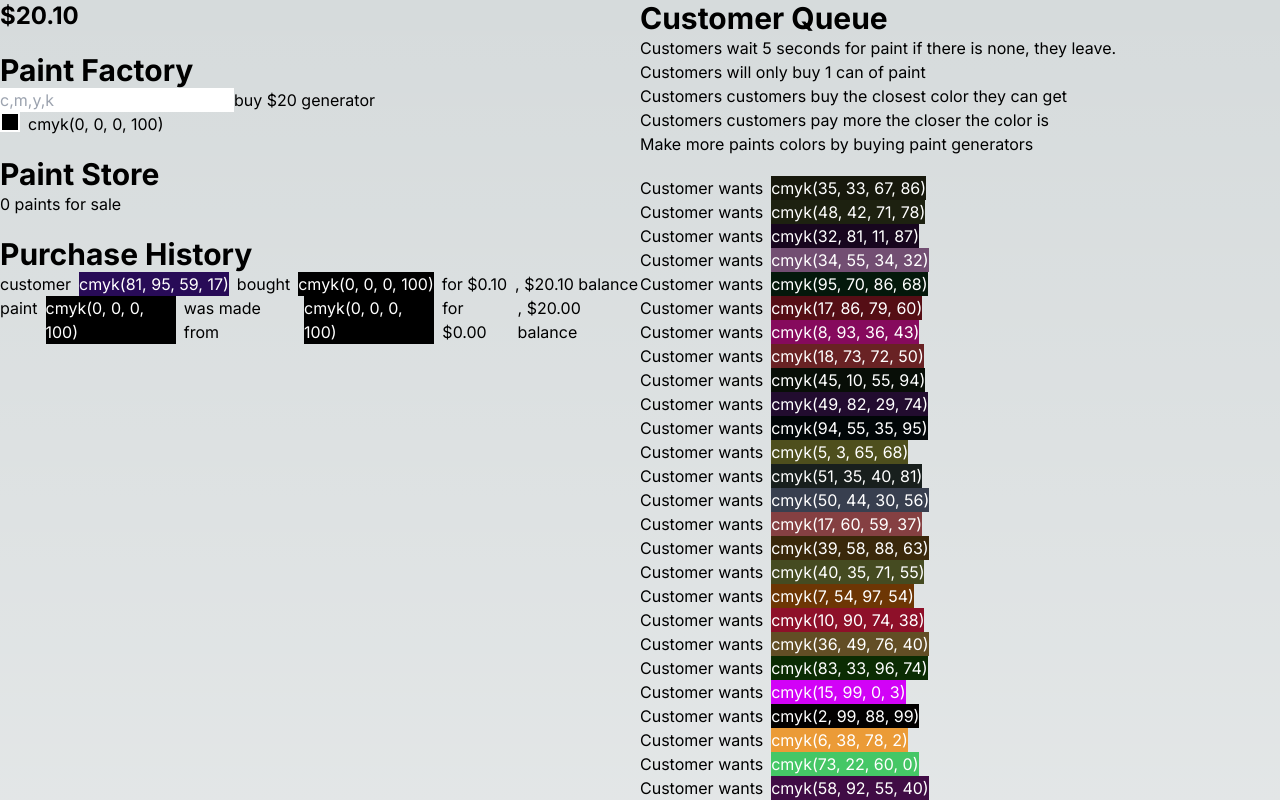
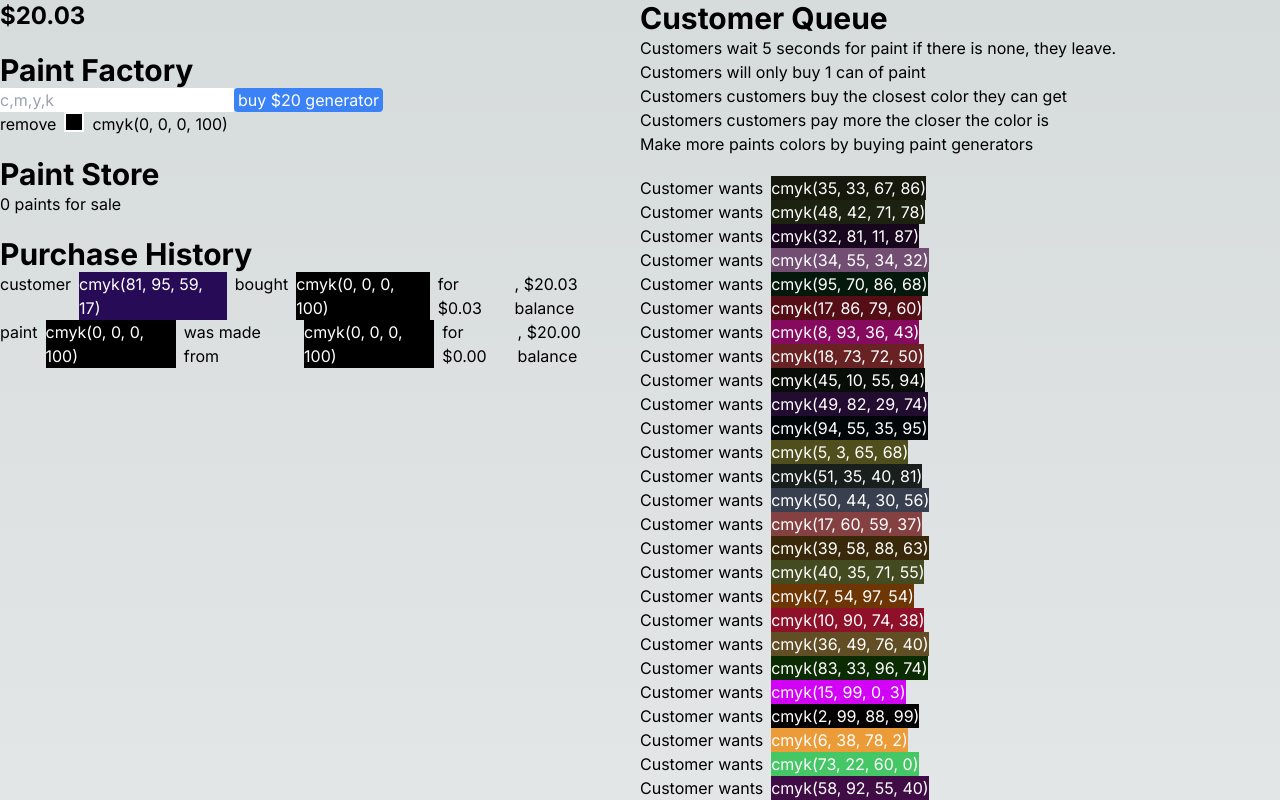
Before and after one commit to cmcnamara87/cmykidle, a Next.js app: page / in a window 1280 px wide. Shown: the top 800 px of the page. Built offline with nearby package versions, Linux system fonts and the light colour scheme.

Commit message:
add remove button

```diff
--- a/src/app/page.tsx
+++ b/src/app/page.tsx
@@ -4,7 +4,7 @@ import React, { useEffect, useRef, useState } from 'react';
 function convertPercentageToExponential(percentage: number) {
   if (percentage < 70) {
     // For percentages less than 70%, use a quadratic function that grows slower than linearly.
-    return Math.ceil(Math.pow(percentage, 2) / 140); // Adjusted the denominator for a slower growth
+    return Math.pow(percentage, 2) / 140; // Adjusted the denominator for a slower growth
   } else if (percentage > 70 && percentage < 100) {
     // For percentages between 70% and 100%, use a quadratic function that grows faster than linearly.
     // Adjust the coefficient to ensure the output is greater than the input.
@@ -314,12 +314,23 @@ const TwoColumnComponent = () => {
                   setGenerators([...generators, newGenerator]);
                 }
               }}
+              className="bg-blue-500 text-white px-1 py-0 rounded"
             >
               buy $20 generator
             </button>
           </div>
           {generators.map((generator, index) => (
             <div key={index} className="flex flex-row gap-2">
+              <button
+                onClick={() => {
+                  const updatedGenerators = generators.filter(
+                    (_, i) => i !== index
+                  );
+                  setGenerators(updatedGenerators);
+                }}
+              >
+                remove
+              </button>
               {Object.values(generator).filter((v) => v !== 0)
                 .length !== 1
                 ? ' Takes '
```
